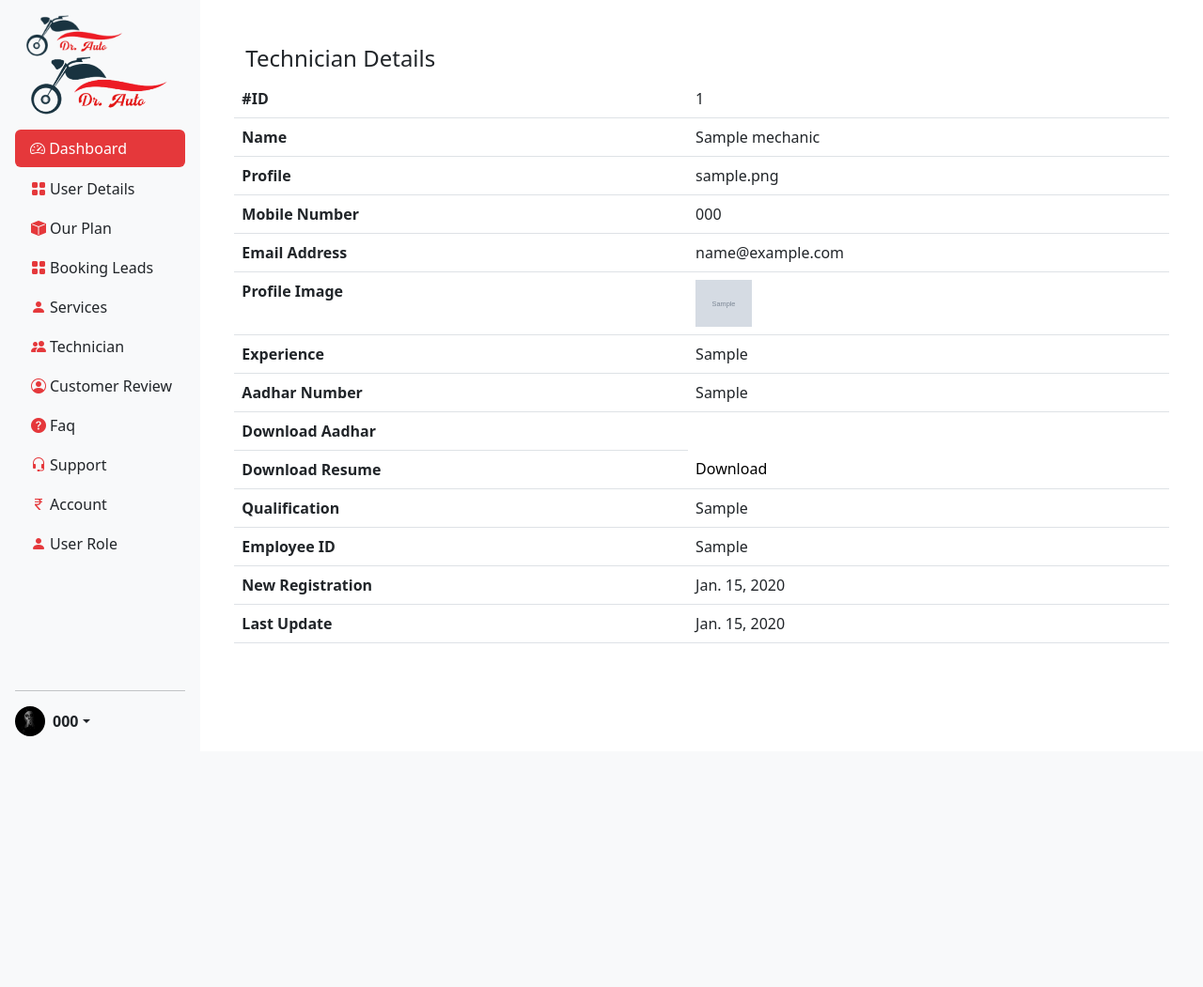
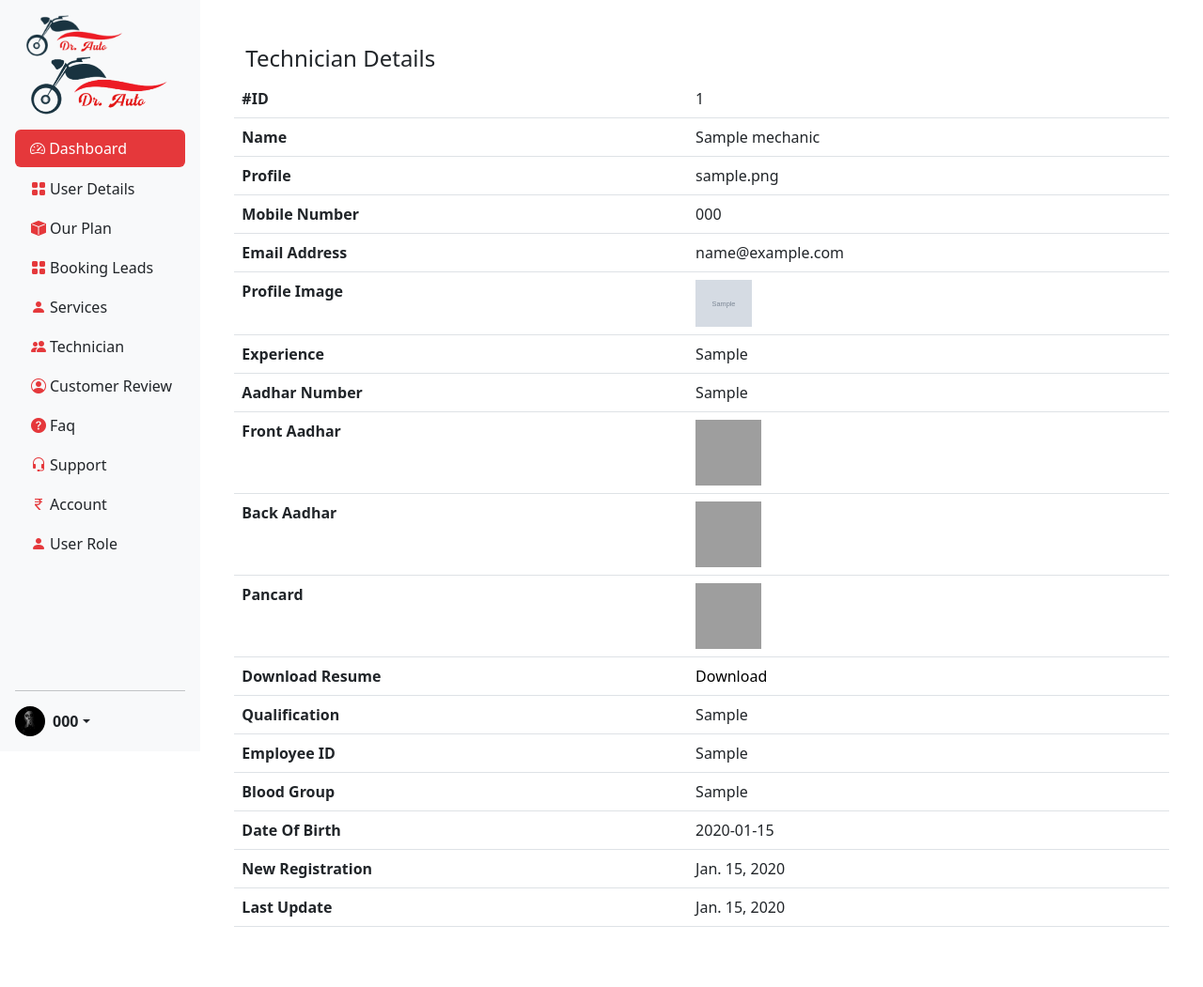
Before and after one commit to infinixsys/BikeRepair, a Django app: page /mechanic/view/1/ in a window 1280 px wide. Shown: the whole page at 94% size. Before the commit the page ends 784 px from the top, so only its background shows below. Run offline with Django 4.2, Linux system fonts and the light colour scheme; a user stored in the database is signed in; tables that the repository leaves empty hold one stand-in row (values such as "Sample post"); grey boxes marked "Sample" are stand-in pictures; some libraries are stand-ins or nearby versions; grey boxes are pictures that could not be loaded.

Commit message:
changes done

```diff
--- a/dashboard/templates/mechanic.html
+++ b/dashboard/templates/mechanic.html
@@ -47,9 +47,21 @@
                         <td class="">{{ instance.aadhar }}</td>
                     </tr>
                     <tr class="">
-                        <th scope="col">Download Aadhar</th>
-                        {% if instance.upload_aadhar %}
-                        <td class=""><a href="{{ instance.upload_aadhar.url }}">Download</a></td>
+                        <th scope="col">Front Aadhar</th>
+                        {% if instance.front_aadhar %}
+                        <td class=""><a href="{{ instance.front_aadhar.url }}"><img style="height:70px; width:70px;" src="{{ instance.front_aadhar.url }}"></a></td>
+                        {% endif %}
+                    </tr>
+                     <tr class="">
+                        <th scope="col">Back Aadhar</th>
+                         {% if instance.back_aadhar %}
+                        <td class=""><a href="{{ instance.back_aadhar.url }}"><img style="height:70px; width:70px;" src="{{ instance.back_aadhar.url }}"></a></td>
+                        {% endif %}
+                    </tr>
+                     <tr class="">
+                        <th scope="col">Pancard</th>
+                         {% if instance.pancard %}
+                        <td class=""><a href="{{ instance.pancard.url }}"><img style="height:70px; width:70px;" src="{{ instance.pancard.url }}"></a></td>
                         {% endif %}
                     </tr>
 
@@ -69,7 +81,15 @@
                         <th scope="col">Employee ID</th>
                         <td class="">{{ instance.skills }}</td>
                     </tr>
+                     <tr class="">
+                        <th scope="col">Blood Group</th>
+                        <td class="">{{ instance.blood_group}}</td>
+                    </tr>
                     <tr class="">
+                        <th scope="col">Date Of Birth</th>
+                        <td class="">{{ instance.date_of_birth}}</td>
+                    </tr>
+                     <tr class="">
                         <th scope="col">New Registration</th>
                         <td class="">{{ instance.create_at |date }}</td>
                     </tr>
```
